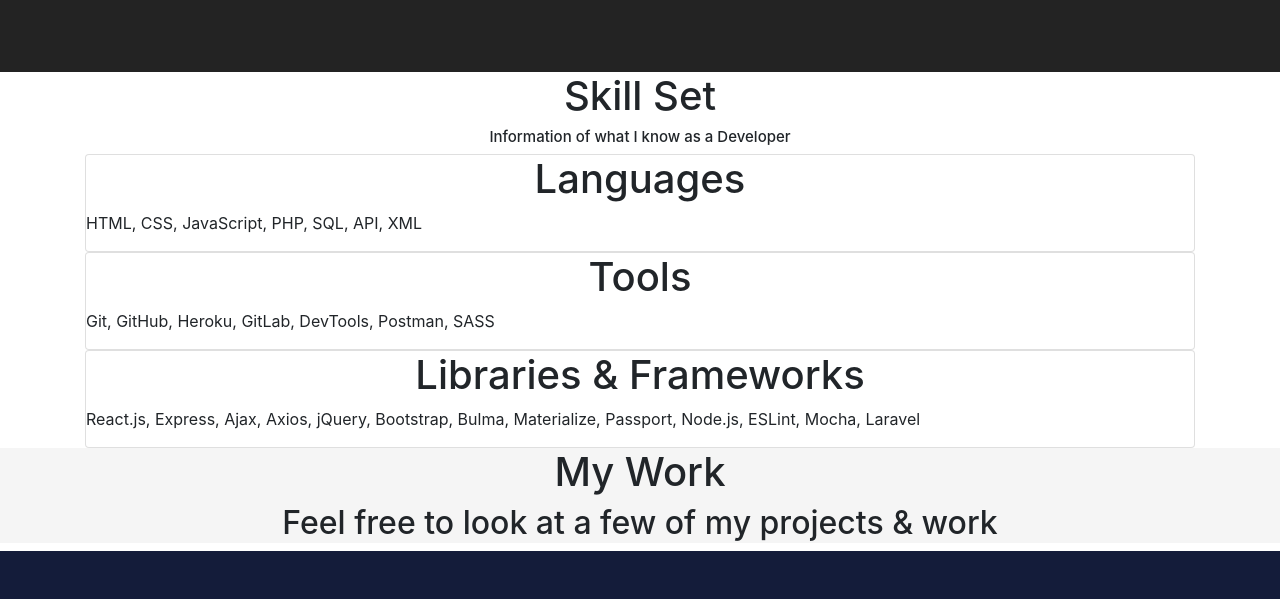
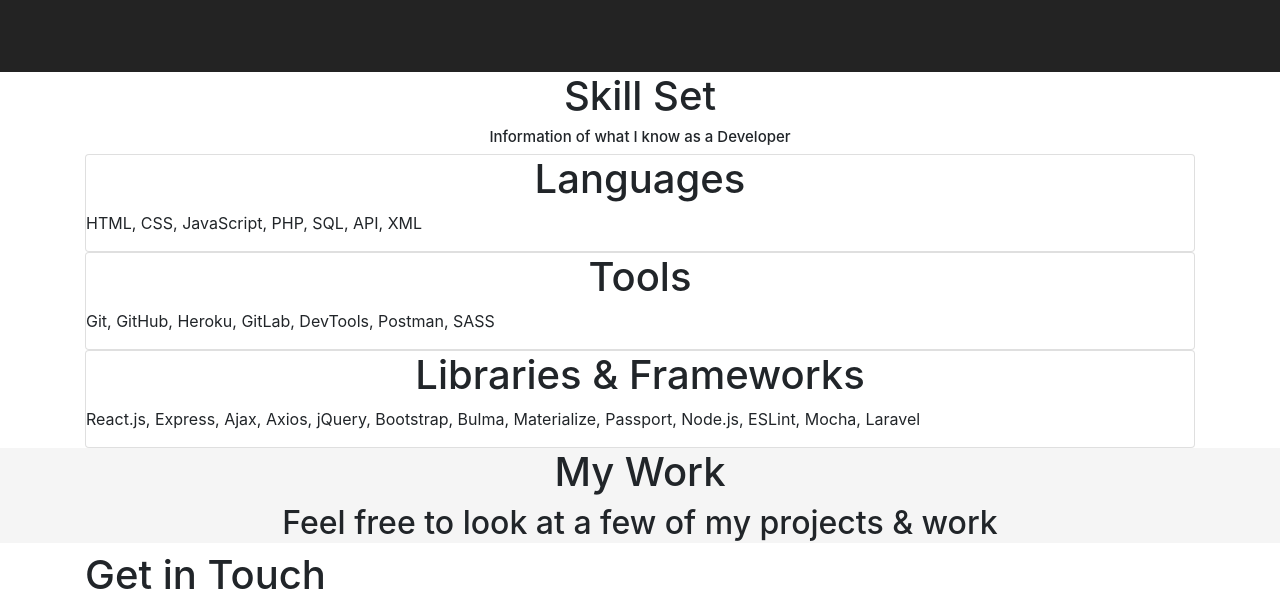
Before and after one commit to skip1113/Skips-Portfolio, a website: page index.html in a window 1280 px wide. Shown: the part 1374-1973 px from the top of the page. Drawn offline with nearby package versions, Linux system fonts and the light colour scheme.

Commit message:
Added contact section

```diff
--- a/index.html
+++ b/index.html
@@ -138,6 +138,11 @@
             <h2 class="subtitle">Feel free to look at a few of my projects & work</h2>
         </div>
     </section>
+    <section class="section contact-page" id="contact">
+        <div class="container">
+            <h1 class="title">Get in Touch</h1>
+        </div>
+    </section>
     <footer class="footer text-center">
         <div class="container">
             <div class="social-icons">
```
